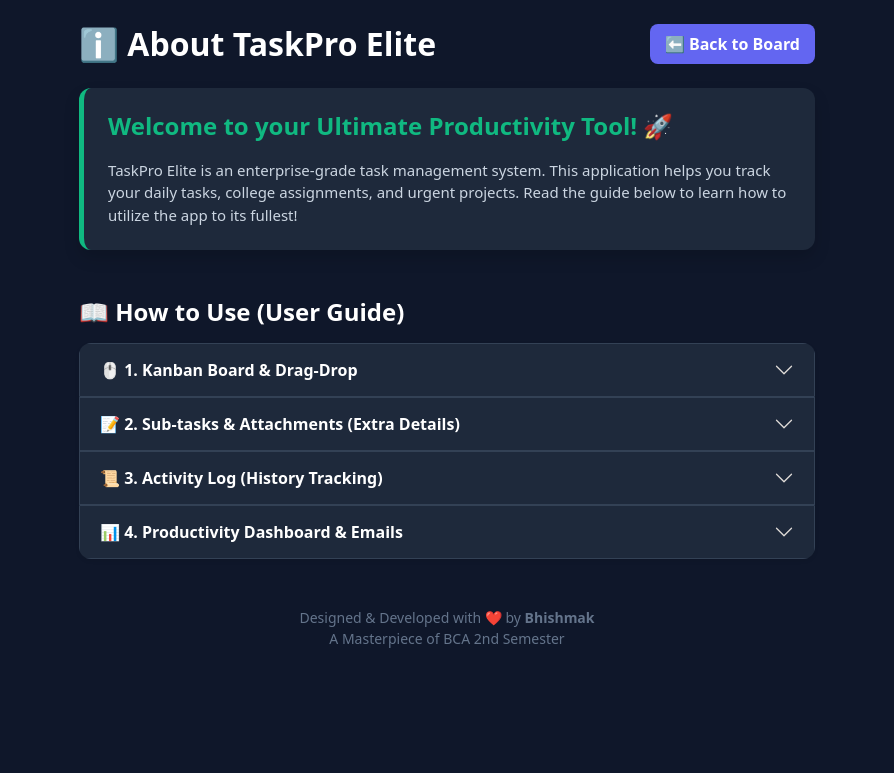
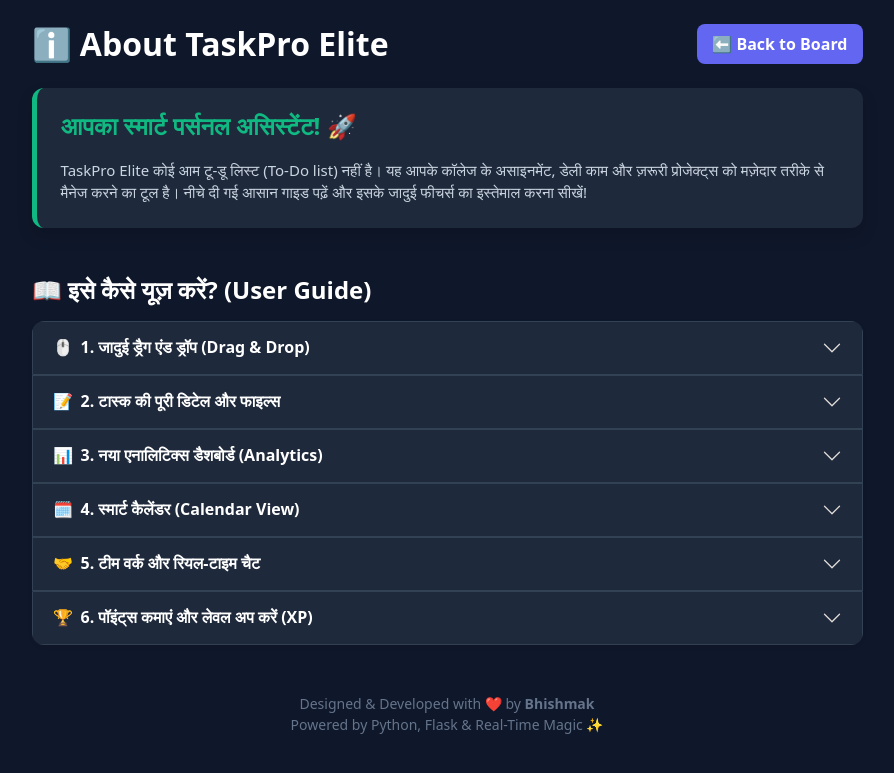
Before and after one commit to bhishmak529-sys/my-task-app, a Flask app: page /about in a window 1280 px wide. Shown: the top 773 px of the page, without its empty margins (193-1087 px from the left). Run offline with Flask 3, Linux system fonts and the light colour scheme.

Commit message:
Update about.html

```diff
--- a/templates/about.html
+++ b/templates/about.html
@@ -6,27 +6,31 @@
     .accordion-button::after { filter: invert(1); }
     .accordion-button:not(.collapsed) { background-color: #312e81 !important; color: white !important; box-shadow: none; }
     .accordion-button:focus { box-shadow: none; border-color: #6366f1; }
+
+    /* Fun hover effect on emojis */
+    .emoji-icon { transition: transform 0.2s; display: inline-block; }
+    .accordion-button:hover .emoji-icon { transform: scale(1.3); }
 </style>
 
 <div class="row justify-content-center mt-4">
-    <div class="col-md-8">
+    <div class="col-md-9">
 
         <!-- Header Section -->
         <div class="d-flex justify-content-between align-items-center mb-4">
-            <h2 class="text-white fw-bold mb-0">ℹ️ About TaskPro Elite</h2>
-            <a href="/" class="btn fw-bold" style="background: #6366f1; color: white; border: none; padding: 8px 15px; border-radius: 8px;">⬅ Back to Board</a>
+            <h2 class="text-white fw-bold mb-0"><span class="emoji-icon">ℹ️</span> About TaskPro Elite</h2>
+            <a href="/" class="btn fw-bold" style="background: #6366f1; color: white; border: none; padding: 8px 15px; border-radius: 8px; transition: 0.3s;">⬅ Back to Board</a>
         </div>
 
         <!-- Welcome Message Card -->
         <div class="card shadow p-4 border-0 mb-4" style="background: #1e293b; color: white; border-radius: 12px; border-left: 5px solid #10b981 !important;">
-            <h4 class="fw-bold" style="color: #10b981;">Welcome to your Ultimate Productivity Tool! 🚀</h4>
+            <h4 class="fw-bold" style="color: #10b981;">आपका स्मार्ट पर्सनल असिस्टेंट! 🚀</h4>
             <p style="color: #cbd5e1; font-size: 15px; margin-bottom: 0; margin-top: 10px;">
-                TaskPro Elite is an enterprise-grade task management system. This application helps you track your daily tasks, college assignments, and urgent projects. Read the guide below to learn how to utilize the app to its fullest!
+                TaskPro Elite कोई आम टू-डू लिस्ट (To-Do list) नहीं है। यह आपके कॉलेज के असाइनमेंट, डेली काम और ज़रूरी प्रोजेक्ट्स को मज़ेदार तरीके से मैनेज करने का टूल है। नीचे दी गई आसान गाइड पढ़ें और इसके जादुई फीचर्स का इस्तेमाल करना सीखें!
             </p>
         </div>
 
         <!-- How to Use Section (Interactive Accordion) -->
-        <h4 class="text-white mb-3 fw-bold mt-5">📖 How to Use (User Guide)</h4>
+        <h4 class="text-white mb-3 fw-bold mt-5"><span class="emoji-icon">📖</span> इसे कैसे यूज़ करें? (User Guide)</h4>
 
         <div class="accordion shadow-sm" id="helpAccordion" style="border-radius: 12px; overflow: hidden;">
 
@@ -34,13 +38,13 @@
             <div class="accordion-item" style="background: #0f172a; border: 1px solid #334155;">
                 <h2 class="accordion-header">
                     <button class="accordion-button collapsed fw-bold" type="button" data-bs-toggle="collapse" data-bs-target="#collapseOne" style="background: #1e293b; color: white; font-size: 16px;">
-                        🖱️ 1. Kanban Board & Drag-Drop
+                        <span class="emoji-icon me-2">🖱️</span> 1. जादुई ड्रैग एंड ड्रॉप (Drag & Drop)
                     </button>
                 </h2>
                 <div id="collapseOne" class="accordion-collapse collapse" data-bs-parent="#helpAccordion">
                     <div class="accordion-body" style="color: #94a3b8; font-size: 15px; line-height: 1.6;">
-                        When you add a new task from the top form, it automatically goes into the <b>Backlog</b>.<br><br>
-                        👉 <b>Trick:</b> Click and hold any task card to drag and drop it into the <b>To Do</b> or <b>In Progress</b> column. Once completed, drop it into <b>Done</b> and enjoy the celebration 🎉!
+                        जब आप नया काम जोड़ते हैं, तो वह सीधा <b>Backlog</b> में जाता है।<br><br>
+                        👉 <b>Trick:</b> किसी भी टास्क को माउस से पकड़ें (Click & Hold) और उसे खिसका कर <b>To Do</b> या <b>In Progress</b> में डाल दें। जब काम ख़त्म हो जाए, तो उसे <b>Done</b> में डालें और स्क्रीन पर उड़ने वाले पटाखों (Confetti) का मज़ा लें! 🎉
                     </div>
                 </div>
             </div>
@@ -49,45 +53,76 @@
             <div class="accordion-item" style="background: #0f172a; border: 1px solid #334155;">
                 <h2 class="accordion-header">
                     <button class="accordion-button collapsed fw-bold" type="button" data-bs-toggle="collapse" data-bs-target="#collapseTwo" style="background: #1e293b; color: white; font-size: 16px;">
-                        📝 2. Sub-tasks & Attachments (Extra Details)
+                        <span class="emoji-icon me-2">📝</span> 2. टास्क की पूरी डिटेल और फाइल्स
                     </button>
                 </h2>
                 <div id="collapseTwo" class="accordion-collapse collapse" data-bs-parent="#helpAccordion">
                     <div class="accordion-body" style="color: #94a3b8; font-size: 15px; line-height: 1.6;">
-                        <b>Click</b> on any task card! A detailed pop-up will open where you can:<br>
-                        ✅ Write a detailed <b>Description</b> for the task.<br>
-                        ✅ Create a <b>Checklist (Sub-tasks)</b> for smaller steps.<br>
-                        ✅ Upload necessary <b>Images or PDF files</b>, which you can view in full-screen later.
+                        सिर्फ नाम नहीं, काम की पूरी जानकारी रखें! <b>टास्क कार्ड पर क्लिक करें</b>, एक नया पॉप-अप खुलेगा जहाँ आप:<br>
+                        ✅ काम का पूरा <b>Description</b> लिख सकते हैं।<br>
+                        ✅ काम को छोटे हिस्सों में बांटने के लिए <b>Sub-tasks (चेकलिस्ट)</b> बना सकते हैं।<br>
+                        ✅ ज़रूरी <b>Images या PDF फाइल्स</b> अपलोड कर सकते हैं (जो सुरक्षित रूप से क्लाउड पर सेव होती हैं)।
                     </div>
                 </div>
             </div>
 
-            <!-- Guide Item 3 -->
+            <!-- Guide Item 3: NAYA FEATURE -->
             <div class="accordion-item" style="background: #0f172a; border: 1px solid #334155;">
                 <h2 class="accordion-header">
-                    <button class="accordion-button collapsed fw-bold" type="button" data-bs-toggle="collapse" data-bs-target="#collapseThree" style="background: #1e293b; color: white; font-size: 16px;">
-                        📜 3. Activity Log (History Tracking)
+                    <button class="accordion-button collapsed fw-bold" type="button" data-bs-toggle="collapse" data-bs-target="#collapseAnalytics" style="background: #1e293b; color: white; font-size: 16px;">
+                        <span class="emoji-icon me-2">📊</span> 3. नया एनालिटिक्स डैशबोर्ड (Analytics)
                     </button>
                 </h2>
-                <div id="collapseThree" class="accordion-collapse collapse" data-bs-parent="#helpAccordion">
+                <div id="collapseAnalytics" class="accordion-collapse collapse" data-bs-parent="#helpAccordion">
                     <div class="accordion-body" style="color: #94a3b8; font-size: 15px; line-height: 1.6;">
-                        Forgot when you moved your last task?<br>
-                        Click the purple <b>📜 Activity Log</b> button in the top navigation bar. The app silently saves every action with a date and time stamp, allowing you to view your complete audit trail.
+                        देखें कि आप कितने प्रोडक्टिव हैं! ऊपर मेनू में <b>📊 Analytics</b> पर क्लिक करें।<br>
+                        वहाँ आपको <b>Pie Charts</b> और <b>Bar Graphs</b> दिखेंगे जो बताएंगे कि आपके कितने काम पेंडिंग हैं और कितने काम "High Priority" के हैं।
                     </div>
                 </div>
             </div>
 
-            <!-- Guide Item 4 -->
+            <!-- Guide Item 4: NAYA FEATURE -->
             <div class="accordion-item" style="background: #0f172a; border: 1px solid #334155;">
                 <h2 class="accordion-header">
-                    <button class="accordion-button collapsed fw-bold" type="button" data-bs-toggle="collapse" data-bs-target="#collapseFour" style="background: #1e293b; color: white; font-size: 16px;">
-                        📊 4. Productivity Dashboard & Emails
+                    <button class="accordion-button collapsed fw-bold" type="button" data-bs-toggle="collapse" data-bs-target="#collapseCalendar" style="background: #1e293b; color: white; font-size: 16px;">
+                        <span class="emoji-icon me-2">🗓️</span> 4. स्मार्ट कैलेंडर (Calendar View)
                     </button>
                 </h2>
-                <div id="collapseFour" class="accordion-collapse collapse" data-bs-parent="#helpAccordion">
+                <div id="collapseCalendar" class="accordion-collapse collapse" data-bs-parent="#helpAccordion">
                     <div class="accordion-body" style="color: #94a3b8; font-size: 15px; line-height: 1.6;">
-                        👉 <b>Dashboard:</b> Click the 📊 Dashboard button at the top to view visual graphs tracking your productivity.<br>
-                        👉 <b>Smart Emails:</b> If you add a task under the "High Priority" or "Urgent" category, our background bot will instantly send you an email alert!
+                        क्या आपको लिस्ट पसंद नहीं? कोई बात नहीं! ऊपर <b>🗓️ Calendar</b> बटन पर क्लिक करें।<br>
+                        यहाँ आपको अपने सारे काम एक महीने के कैलेंडर में दिखेंगे। आप चाहें तो टास्क को एक तारीख से उठाकर दूसरी तारीख पर <b>Drag & Drop</b> करके उसकी Due Date बदल सकते हैं!
+                    </div>
+                </div>
+            </div>
+
+            <!-- Guide Item 5: NAYA FEATURE -->
+            <div class="accordion-item" style="background: #0f172a; border: 1px solid #334155;">
+                <h2 class="accordion-header">
+                    <button class="accordion-button collapsed fw-bold" type="button" data-bs-toggle="collapse" data-bs-target="#collapseTeam" style="background: #1e293b; color: white; font-size: 16px;">
+                        <span class="emoji-icon me-2">🤝</span> 5. टीम वर्क और रियल-टाइम चैट
+                    </button>
+                </h2>
+                <div id="collapseTeam" class="accordion-collapse collapse" data-bs-parent="#helpAccordion">
+                    <div class="accordion-body" style="color: #94a3b8; font-size: 15px; line-height: 1.6;">
+                        अकेले काम क्यों करना? किसी भी टास्क को खोलें और उसे अपने दोस्तों के साथ <b>Share</b> करें (उनका यूज़रनेम डालकर)।<br>
+                        👉 दोस्त को तुरंत एक <b>Email Alert</b> चला जाएगा!<br>
+                        👉 आप दोनों एक साथ उस टास्क पर <b>चैट (Chat)</b> कर सकते हैं और अगर आपका दोस्त टास्क मूव करेगा, तो आपकी स्क्रीन पर भी वो तुरंत (Real-time) मूव हो जाएगा!
+                    </div>
+                </div>
+            </div>
+
+            <!-- Guide Item 6: NAYA FEATURE -->
+            <div class="accordion-item" style="background: #0f172a; border: 1px solid #334155;">
+                <h2 class="accordion-header">
+                    <button class="accordion-button collapsed fw-bold" type="button" data-bs-toggle="collapse" data-bs-target="#collapseXP" style="background: #1e293b; color: white; font-size: 16px;">
+                        <span class="emoji-icon me-2">🏆</span> 6. पॉइंट्स कमाएं और लेवल अप करें (XP)
+                    </button>
+                </h2>
+                <div id="collapseXP" class="accordion-collapse collapse" data-bs-parent="#helpAccordion">
+                    <div class="accordion-body" style="color: #94a3b8; font-size: 15px; line-height: 1.6;">
+                        काम करने को हमने एक गेम बना दिया है! हर बार जब आप कोई काम पूरा करके उसे <b>Done</b> में डालते हैं, तो आपको <b>+10 XP</b> पॉइंट्स मिलते हैं।<br>
+                        पॉइंट्स कमाते जाएं और "Novice 🥉" से "Legend 💎" का बैज (Badge) हासिल करें!
                     </div>
                 </div>
             </div>
@@ -96,7 +131,7 @@
 
         <!-- Developer Signature -->
         <div class="text-center mt-5 mb-4" style="color: #64748b; font-size: 14px;">
-            <p>Designed & Developed with ❤️ by <b>Bhishmak</b> <br> A Masterpiece of BCA 2nd Semester</p>
+            <p>Designed & Developed with ❤️ by <b>Bhishmak</b> <br> Powered by Python, Flask & Real-Time Magic ✨</p>
         </div>
 
     </div>
```
